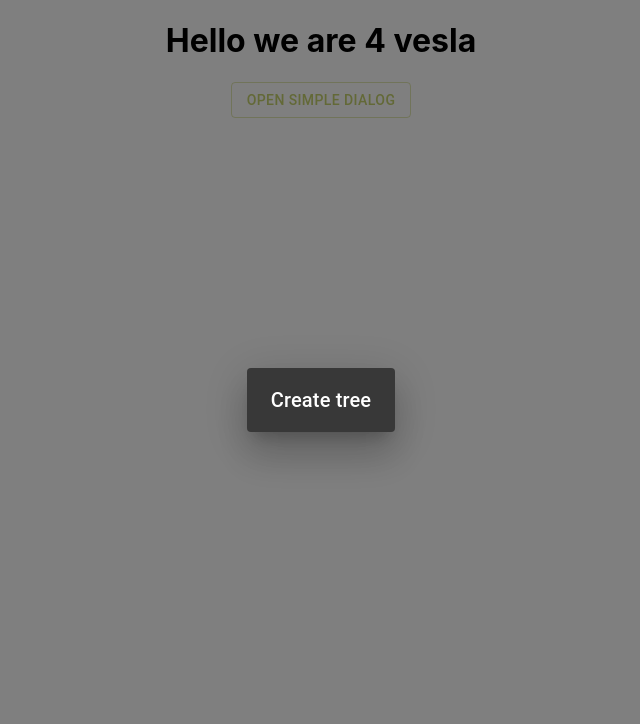
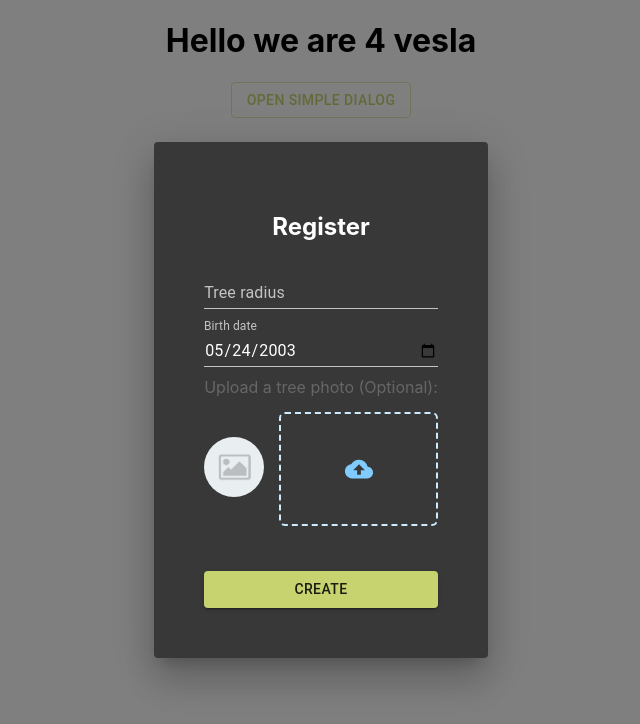
Before and after one commit to ihor-pidhornyi/hackaton-frontend, a React (Create React App) app: page / in a window 1280 px wide. Both pictures are taken after a click on the button "OPEN SIMPLE DIALOG". Shown: the top 724 px of the page, without its empty margins (319-959 px from the left). Built offline with nearby package versions, Linux system fonts and the light colour scheme.

Commit message:
feat(tree form): basics of tree form

```diff
--- a/package.json
+++ b/package.json
@@ -19,6 +19,7 @@
     "react": "^18.2.0",
     "react-dom": "^18.2.0",
     "react-hook-form": "^7.33.1",
+    "react-icons": "^4.4.0",
     "react-router-dom": "^6.3.0",
     "react-scripts": "5.0.1",
     "react-toastify": "^9.0.7",
--- a/src/shared/components/CreateTreeForm/CreateTreeForm.styled.ts
+++ b/src/shared/components/CreateTreeForm/CreateTreeForm.styled.ts
@@ -1,2 +1,118 @@
-import styled from '@emotion/styled'
-import { css } from '@emotion/react'
+import styled from "@emotion/styled";
+import { css } from "@emotion/react";
+import { IoMdCloudUpload } from "react-icons/io";
+import { AiFillCloseCircle } from "react-icons/ai";
+
+export const Wrapper = styled.div(
+    css({
+      display: 'flex',
+      alignItems: 'center',
+
+      '.half': {
+        flex: '1 0 50%',
+      },
+
+      '.form': {
+        padding: '50px',
+        maxWidth: '400px',
+        margin: '0 auto',
+      },
+
+      '.view': {
+        height: 'calc(100vh - 56px)',
+        backgroundImage: `url(img/tree.jpg)`,
+        backgroundPosition: 'center center',
+      },
+
+      '.title, p': {
+        textAlign: 'center',
+      },
+
+      '.form-item': {
+        display: 'block',
+        marginBottom: '10px',
+      },
+
+      '.upload-file-wrapper': {
+        display: 'flex',
+        justifyContent: 'center',
+        width: '100%',
+        border: '2px dashed #ccebff',
+        borderRadius: '6px',
+        padding: '2.5rem 2rem',
+        boxSizing: 'border-box',
+        cursor: 'pointer',
+      },
+
+      '.input-file': {
+        display: 'none',
+      },
+
+      '.file-label': {
+        marginBottom: '.5rem',
+        color: '#666666',
+      },
+
+      '.preview': {
+        '& > img': {
+          width: '60px',
+          height: '60px',
+          borderRadius: '50%',
+          objectFit: 'cover',
+        },
+      },
+
+      '.file-content': {
+        marginTop: '15px',
+        display: 'flex',
+        alignItems: 'center',
+        gap: '0 15px',
+      },
+
+      '.image-name': {
+        whiteSpace: 'nowrap',
+        overflow: 'hidden',
+        textOverflow: 'ellipsis',
+      },
+
+      '.image-path': {
+        marginTop: '.5rem',
+        display: 'flex',
+        justifyContent: 'space-between',
+        alignItems: 'center',
+        gap: '0 10px',
+        '& svg': {
+          width: '25px',
+        },
+      },
+
+      '@media screen and (max-width: 900px)': {
+        '.view': {
+          display: 'none',
+        },
+      },
+    })
+  )
+
+export const PictureIcon = styled(IoMdCloudUpload)(
+  css({
+    width: "30px",
+    height: "30px",
+    color: "#80ccff",
+  })
+);
+
+export const RemoveIcon = styled(AiFillCloseCircle)(
+  css({
+    width: "25px",
+    height: "25px",
+    cursor: "pointer",
+  })
+);
+
+export const ErrorText = styled.p(
+    css({
+      color: 'red',
+      fontSize: '0.5rem',
+    })
+  )
--- a/src/shared/components/CreateTreeForm/CreateTreeForm.tsx
+++ b/src/shared/components/CreateTreeForm/CreateTreeForm.tsx
@@ -6,15 +6,32 @@ import { ErrorMessage } from "@hookform/error-message";
 import { toast } from "react-toastify";
 
 import { AxiosError } from "axios";
+import {
+  ErrorText,
+  PictureIcon,
+  RemoveIcon,
+  Wrapper,
+} from "./CreateTreeForm.styled";
+import { createTreeFormFields } from "../../consts/createTreeFormFields";
+
+enum States {
+  healthy = "HEALTHY",
+  ill = "ILL",
+  bad = "BAD",
+}
+
+type Type = {
+  description: string;
+  name: string;
+};
 
 type FormData = {
-  name: string;
-  surname: string;
-  email: string;
-  phoneNumber: string;
+  // x: string;
+  // y: string;
+  radius: string;
+  typeId: string;
   birthDate: string;
-  password: string;
-  repeatPassword: string;
+  state: States;
 };
 
 export interface ICreateTreeForm {
@@ -24,7 +41,7 @@ export interface ICreateTreeForm {
 
 const MAX_FILE_SIZE = 1024 * 1024 * 5;
 
-function CreateTreeForm({open, onClose}: ICreateTreeForm) {
+function CreateTreeForm({ open, onClose }: ICreateTreeForm) {
   const [imageUrl, setImageUrl] = useState<string | null>(null);
 
   const inputEl = useRef<HTMLInputElement | null>(null);
@@ -74,16 +91,11 @@ function CreateTreeForm({open, onClose}: ICreateTreeForm) {
     try {
       const formData = new FormData();
 
-      if (data.password !== data.repeatPassword) {
-        toast.error("Passwords are not the same");
-        return;
-      }
-
-      formData.append("name", data.name);
-      formData.append("surname", data.surname);
-      formData.append("email", data.email);
-      formData.append("phoneNumber", data.phoneNumber);
-      formData.append("password", data.password);
+      // formData.append("x", data.x);
+      // formData.append("y", data.y);
+      formData.append("radius", data.radius);
+      formData.append("state", data.state);
+      formData.append("typeId", data.typeId);
       formData.append("birthDate", data.birthDate);
 
       const file = getFile();
@@ -94,7 +106,7 @@ function CreateTreeForm({open, onClose}: ICreateTreeForm) {
       if (input) input.value = "";
       setImageUrl(null);
 
-      toast.success("Registered");
+      toast.success("Created Tree");
     } catch (error: unknown) {
       let message;
       if (error instanceof AxiosError) message = error?.response?.data?.error;
@@ -104,112 +116,108 @@ function CreateTreeForm({open, onClose}: ICreateTreeForm) {
   };
 
   const handleClose = () => {
-    onClose('');
+    onClose("");
   };
 
   return (
     <Dialog onClose={handleClose} open={open}>
-      <DialogTitle>Create tree</DialogTitle>
+      <Wrapper>
+        <div className="half">
+          <form className="form" onSubmit={handleSubmit(submit)}>
+            <h2 className="title">Register</h2>
+            {createTreeFormFields.map((el) => (
+              <label key={el.name} className="form-item">
+                <Controller
+                  name={el.name}
+                  rules={el.validation}
+                  defaultValue={el.defaultValue}
+                  control={control}
+                  render={({ field: { onChange, value } }) => (
+                    <>
+                      <TextField
+                        label={el.helpText}
+                        variant="standard"
+                        type={el.type}
+                        onChange={onChange}
+                        value={value}
+                        fullWidth={true}
+                      />
+                      <ErrorMessage
+                        errors={errors}
+                        name={el.name}
+                        render={({ message }: any) => (
+                          <ErrorText>{message}</ErrorText>
+                        )}
+                      />
+                    </>
+                  )}
+                />
+              </label>
+            ))}
+
+            <label className="form-item">
+              <Controller
+                name={"birthDate"}
+                defaultValue={"2003-05-24"}
+                control={control}
+                render={({ field: { onChange, value } }) => (
+                  <TextField
+                    label="Birth date"
+                    variant="standard"
+                    type="date"
+                    onChange={onChange}
+                    value={value}
+                    fullWidth={true}
+                  />
+                )}
+              />
+            </label>
+            <label className="form-item">
+              <div className="file-label">Upload a tree photo (Optional):</div>
+              <div className="file-content">
+                <div className="preview">
+                  <img
+                    src={imageUrl ? imageUrl : "img/image-placeholder.jpg"}
+                    alt="tree"
+                  />
+                </div>
+                <div className="upload-file-wrapper">
+                  <PictureIcon />
+                  <input
+                    ref={inputEl}
+                    onChange={onFileChange}
+                    className="input-file"
+                    type="file"
+                    accept="image/*,capture=camera"
+                  />
+                </div>
+              </div>
+              {imageUrl ? (
+                <div className="image-path">
+                  <div className="image-name">
+                    {getInput()?.value?.replace(/^.*\\/, "") ?? ""}
+                  </div>
+                  <div onClick={removeImage}>
+                    <RemoveIcon />
+                  </div>
+                </div>
+              ) : null}
+            </label>
+
+            <Button
+              fullWidth={true}
+              variant="contained"
+              type="submit"
+              sx={{
+                marginTop: "35px",
+              }}
+            >
+              Create
+            </Button>
+          </form>
+        </div>
+      </Wrapper>
     </Dialog>
-
-    // <Wrapper>
-    //   <div className="half">
-    //     <form className="form" onSubmit={handleSubmit(submit)}>
-    //       <h2 className="title">Register</h2>
-    //       {registerFields.map((el) => (
-    //         <label key={el.name} className="form-item">
-    //           <Controller
-    //             name={el.name}
-    //             rules={el.validation}
-    //             defaultValue={el.defaultValue}
-    //             control={control}
-    //             render={({ field: { onChange, value } }) => (
-    //               <>
-    //                 <TextField
-    //                   label={el.helpText}
-    //                   variant="standard"
-    //                   type={el.type}
-    //                   onChange={onChange}
-    //                   value={value}
-    //                   fullWidth={true}
-    //                 />
-    //                 <ErrorMessage
-    //                   errors={errors}
-    //                   name={el.name}
-    //                   render={({ message }: any) => (
-    //                     <ErrorText>{message}</ErrorText>
-    //                   )}
-    //                 />
-    //               </>
-    //             )}
-    //           />
-    //         </label>
-    //       ))}
-
-    //       <label className="form-item">
-    //         <Controller
-    //           name={'birthDate'}
-    //           defaultValue={'2003-05-24'}
-    //           control={control}
-    //           render={({ field: { onChange, value } }) => (
-    //             <TextField
-    //               label="Birth date"
-    //               variant="standard"
-    //               type="date"
-    //               onChange={onChange}
-    //               value={value}
-    //               fullWidth={true}
-    //             />
-    //           )}
-    //         />
-    //       </label>
-    //       <label className="form-item">
-    //         <div className="file-label">Upload a photo (Optional):</div>
-    //         <div className="file-content">
-    //           <div className="preview">
-    //             <img src={imageUrl ? imageUrl : 'img/user-empty.jpg'} />
-    //           </div>
-    //           <div className="upload-file-wrapper">
-    //             <PictureIcon />
-    //             <input
-    //               ref={inputEl}
-    //               onChange={onFileChange}
-    //               className="input-file"
-    //               type="file"
-    //               accept="image/*,capture=camera"
-    //             />
-    //           </div>
-    //         </div>
-    //         {imageUrl ? (
-    //           <div className="image-path">
-    //             <div className="image-name">
-    //               {getInput()?.value?.replace(/^.*\\/, '') ?? ''}
-    //             </div>
-    //             <div onClick={removeImage}>
-    //               <RemoveIcon />
-    //             </div>
-    //           </div>
-    //         ) : null}
-    //       </label>
-
-    //       <Button
-    //         fullWidth={true}
-    //         variant="contained"
-    //         type="submit"
-    //         sx={{
-    //           marginTop: '35px',
-    //         }}
-    //       >
-    //         Sign up
-    //       </Button>
-
-    //       <p>
-    //         Already have an account? <Link to="/login">Sign in</Link>
-    //       </p>
-    //     </form>
-    //   </div>
-    //   <div className="half view">&nbsp;</div>
-    // </Wrapper>
   );
 }
 
--- /dev/null
+++ b/src/shared/consts/createTreeFormFields.ts
@@ -0,0 +1,23 @@
+type field = {
+  name: "radius";
+  type: string;
+  defaultValue: string;
+  helpText: string;
+  validation: any;
+};
+
+export const createTreeFormFields: field[] = [
+  {
+    name: "radius",
+    type: "text",
+    defaultValue: "",
+    helpText: "Tree radius",
+    validation: {
+      required: "This field is required",
+      pattern: {
+        value: /^\d+$/,
+        message: "Please type only numbers",
+      },
+    },
+  },
+];
```
Also changed, not shown: public/img/image-placeholder.jpg (added), 1 other file (tests, documents, lock files or other folders).
